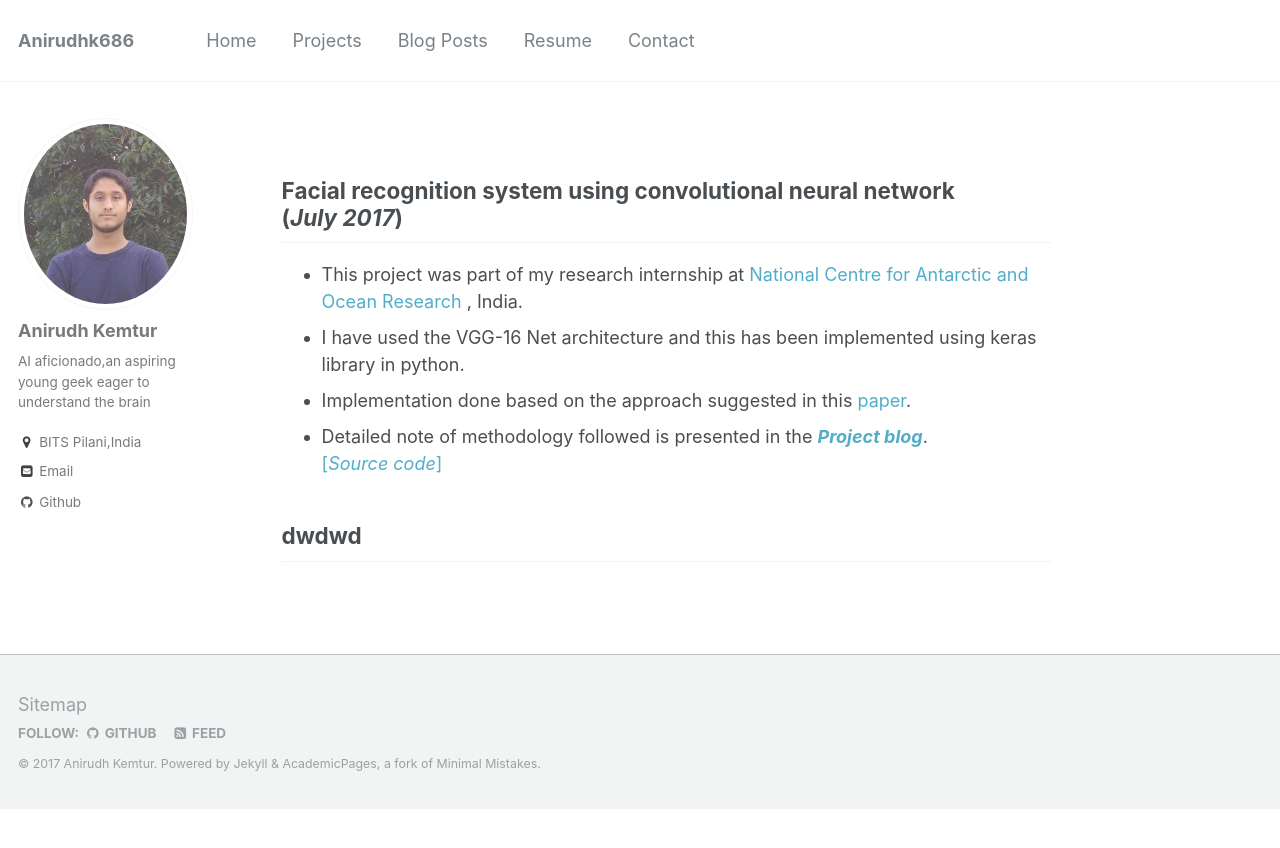
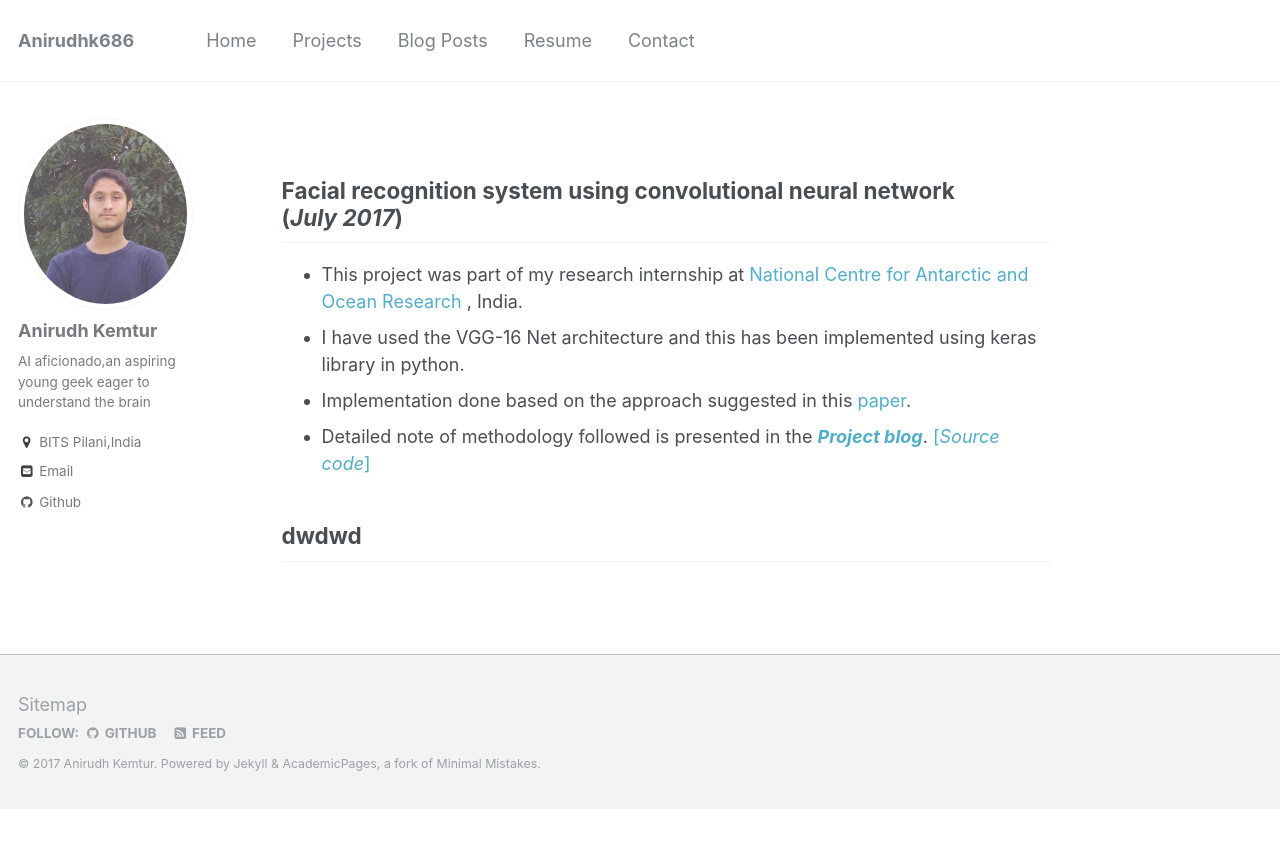
Before and after one commit to anirudhk686/anirudhk686.github.io, a Jekyll site: the page built from _pages/projects.md, in a window 1280 px wide. Shown: the top 848 px of the page. Built offline with Jekyll 4.4.1, drawn with Linux system fonts in a browser that asks for light colours.

```diff
--- a/_pages/projects.md
+++ b/_pages/projects.md
@@ -10,7 +10,7 @@ redirect_from:
 * This project was part of my research internship at [National Centre for Antarctic and Ocean Research](http://www.ncaor.gov.in/) , India.
 * I have used the VGG-16 Net architecture and this has been implemented using keras library in python.
 * Implementation done based on the approach suggested in this [paper](http://www.robots.ox.ac.uk/~vgg/publications/2015/Parkhi15/parkhi15.pdf).
-* Detailed note of methodology followed is presented in the [**_Project blog_**](https://anirudhk686.github.io/facial_recognition/).<br>
+* Detailed note of methodology followed is presented in the [**_Project blog_**](https://anirudhk686.github.io/facial_recognition/).
 [[_Source code_]](https://github.com/anirudhk686/facial_recognition)
 
 ## dwdwd
```
